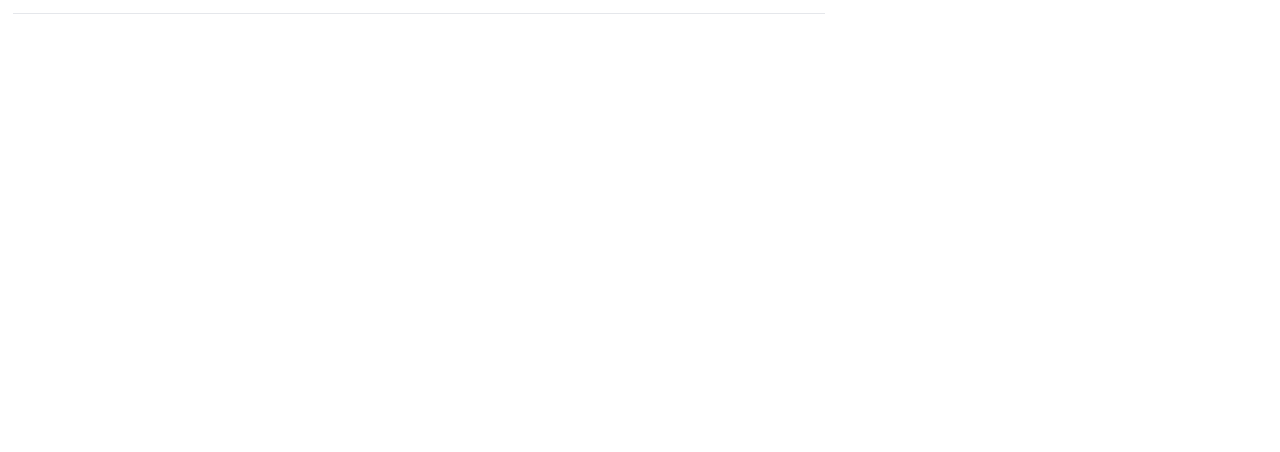
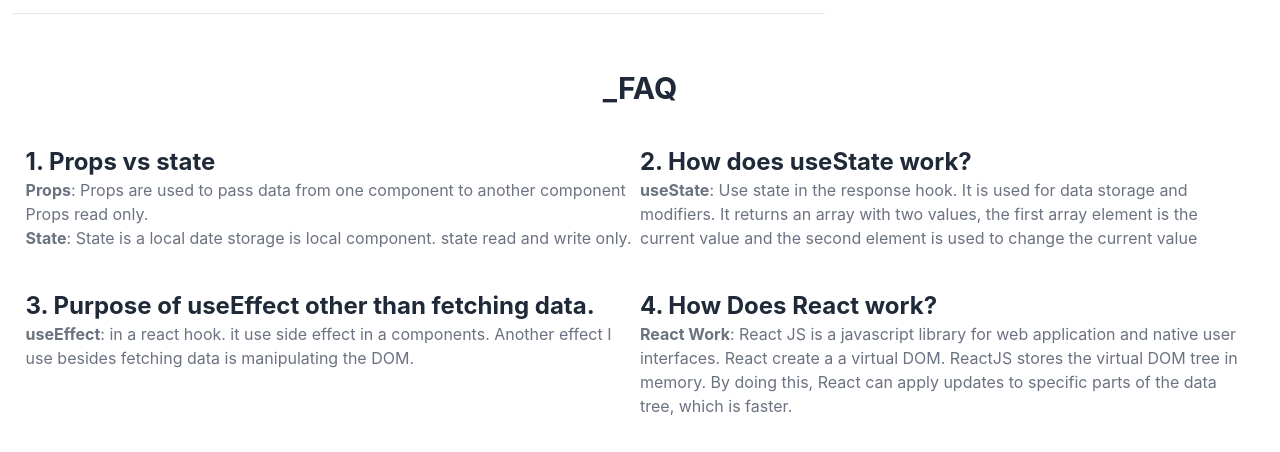
Before and after one commit to naimalinaim1/programming-cafe, a React (Vite) app: page / in a window 1280 px wide. Shown: the part 3318-3770 px from the top of the page. Before the commit the page ends 3388 px from the top, so only its background shows below. Built offline with nearby package versions, Linux system fonts and the light colour scheme.

Commit message:
Blog component added and answer question

```diff
--- a/src/App.jsx
+++ b/src/App.jsx
@@ -1,3 +1,4 @@
+import Blog from "./components/Blog/Blog";
 import Cards from "./components/Cards/Cards";
 import Header from "./components/Header/Header";
 
@@ -6,6 +7,7 @@
     <>
       <Header />
       <Cards />
+      <Blog />
     </>
   );
 }
--- /dev/null
+++ b/src/components/Blog/Blog.jsx
@@ -0,0 +1,53 @@
+import React from "react";
+
+const Blog = () => {
+  return (
+    <div className="w-[96%] max-w-[1440px] mx-auto mb-16">
+      <h2 className="text-center text-3xl font-bold">_FAQ</h2>
+      <div className="mt-10 grid grid-cols-1 sm:grid-cols-2 gap-y-10">
+        <div>
+          <h2 className="text-2xl font-bold">1. Props vs state</h2>
+          <p className="text-gray-500">
+            <strong>Props</strong>: Props are used to pass data from one
+            component to another component Props read only.
+          </p>
+          <p className="text-gray-500">
+            <strong>State</strong>: State is a local date storage is local
+            component. state read and write only.
+          </p>
+        </div>
+        <div>
+          <h2 className="text-2xl font-bold">2. How does useState work?</h2>
+          <p className="text-gray-500">
+            <strong>useState</strong>: Use state in the response hook. It is
+            used for data storage and modifiers. It returns an array with two
+            values, the first array element is the current value and the second
+            element is used to change the current value
+          </p>
+        </div>
+        <div>
+          <h2 className="text-2xl font-bold">
+            3. Purpose of useEffect other than fetching data.
+          </h2>
+          <p className="text-gray-500">
+            <strong>useEffect</strong>: in a react hook. it use side effect in a
+            components. Another effect I use besides fetching data is
+            manipulating the DOM.
+          </p>
+        </div>
+        <div>
+          <h2 className="text-2xl font-bold">4. How Does React work?</h2>
+          <p className="text-gray-500">
+            <strong>React Work</strong>: React JS is a javascript library for
+            web application and native user interfaces. React create a a virtual
+            DOM. ReactJS stores the virtual DOM tree in memory. By doing this,
+            React can apply updates to specific parts of the data tree, which is
+            faster.
+          </p>
+        </div>
+      </div>
+    </div>
+  );
+};
+
+export default Blog;
--- a/src/components/Cards/Cards.jsx
+++ b/src/components/Cards/Cards.jsx
@@ -44,7 +44,7 @@
           ))}
         </div>
         {/* side bar */}
-        <div className="sticky top-5 h-screen">
+        <div className="md:sticky md:top-5 mb-12 md:mb-0 md:h-screen">
           <Cart readTime={readTime} bookmarked={bookmarked} />
         </div>
       </div>
```
